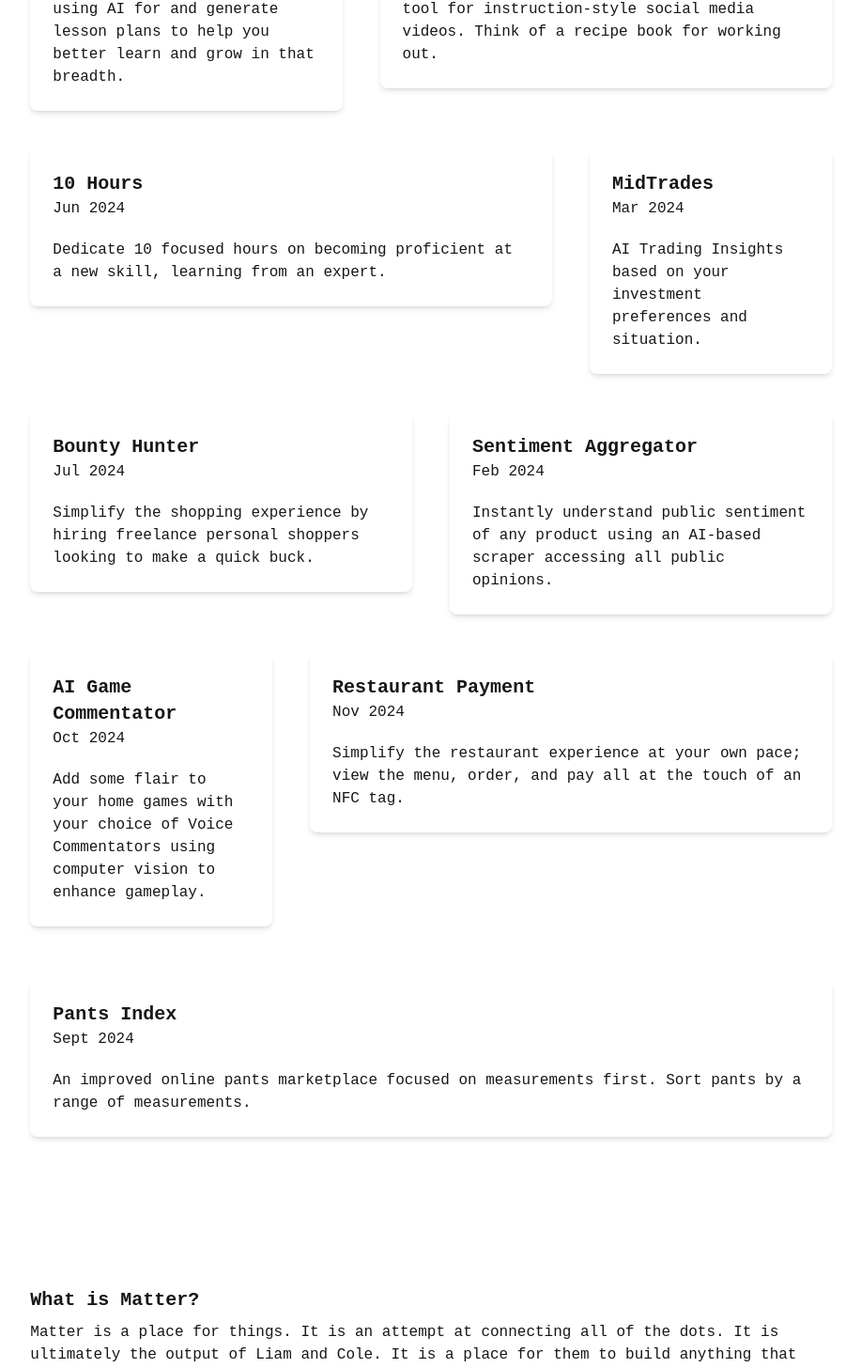
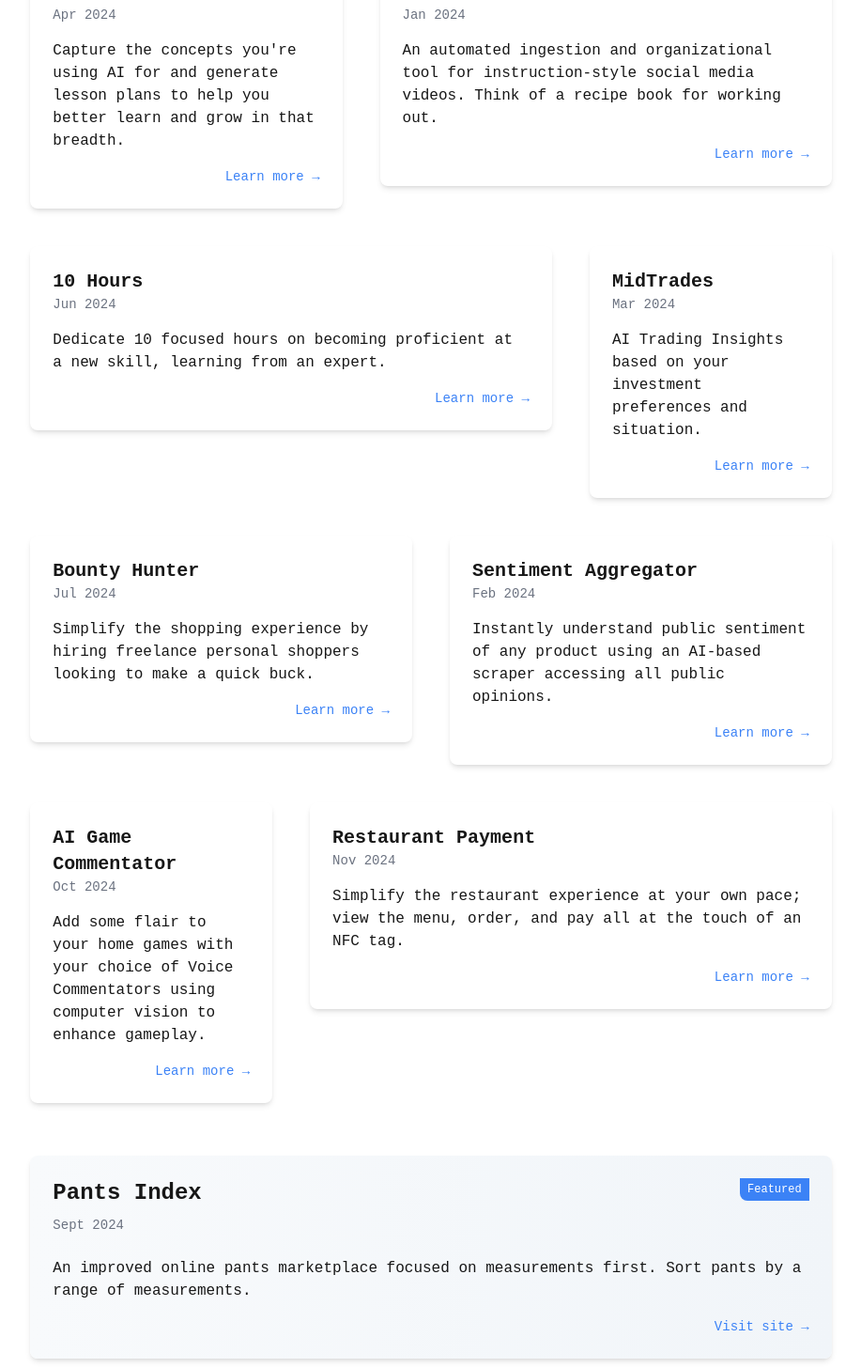
Before and after one commit to colecarter96/Matter, a Next.js app in the folder my-app/: page / in a window 1280 px wide. Shown: the part 894-2350 px from the top of the page at 94% size, without its empty margins (181-1098 px from the left). Built offline with nearby package versions, Linux system fonts and the light colour scheme.

Commit message:
Update ProjectCard.tsx

```diff
--- a/my-app/app/components/ProjectCard.tsx
+++ b/my-app/app/components/ProjectCard.tsx
@@ -1,39 +1,64 @@
 "use client";
 import Link from 'next/link';
 
-interface Props{
+interface ProjectCardProps {
     title: string;
     description: string;
     date: string;
     link: string;
-
+    featured?: boolean;
 }
 
-
-
-const ProjectCard:React.FC<Props> = ({title, description, date, link}) => {
-
+const ProjectCard = ({ title, description, date, link, featured = false }: ProjectCardProps) => {
     const isExternal = link.startsWith("http");
 
+    const cardClasses = `p-6 shadow-md rounded-lg transition-all duration-300
+        ${featured
+            ? 'bg-gradient-to-r from-slate-50 to-slate-100 min-h-[200px]'
+            : 'bg-white'
+        } hover:shadow-xl hover:translate-y-[-5px]`;
+
+    const titleClasses = `font-bold ${featured ? 'text-2xl mb-2' : 'text-xl'}`;
+    const dateClasses = `text-sm text-gray-500 ${featured ? 'mb-4' : 'mb-2'}`;
+
     return isExternal ? (
-        <div className="bg-white p-6 shadow-md rounded-lg hover:shadow-2xl hover:blur-lg">
-            <a href={link} target="_blank" rel="noopener noreferrer" className="">
-                <h1 className="font-bold text-xl">{title}</h1>
-                <h3 >{date}</h3>
-                <p className='pt-5'>{description}</p>
+        <div className={cardClasses}>
+            <a href={link} target="_blank" rel="noopener noreferrer" className="block h-full relative">
+                <div className="flex flex-col h-full">
+                    <h1 className={titleClasses}>{title}</h1>
+                    <h3 className={dateClasses}>{date}</h3>
+                    <p className='pt-2'>{description}</p>
+                    {featured && (
+                        <div className="absolute top-0 right-0 bg-blue-500 text-white text-xs px-2 py-1 rounded-bl-lg">
+                            Featured
+                        </div>
+                    )}
+                    <div className="flex justify-end mt-auto pt-4">
+                        <span className="text-blue-500 text-sm font-medium">Visit site →</span>
+                    </div>
+                </div>
             </a>
         </div>
-
     ) : (
-        <Link href={link}>
-            <div className="bg-white p-6 shadow-md rounded-lg hover:shadow-2xl hover:bg-neutral-300 hover:blur-lg">
-                <h1 className="font-bold text-xl">{title}</h1>
-                <h3>{date}</h3>
-                <p className='pt-5'>{description}</p>
+        <Link href={link} className="block h-full">
+            <div className={cardClasses}>
+                <div className="flex flex-col h-full">
+                    <h1 className={titleClasses}>{title}</h1>
+                    <h3 className={dateClasses}>{date}</h3>
+                    <p className='pt-2'>{description}</p>
+                    {featured && (
+                        <div className="absolute top-0 right-0 bg-blue-500 text-white text-xs px-2 py-1 rounded-bl-lg">
+                            Featured
+                        </div>
+                    )}
+                    <div className="flex justify-end mt-auto pt-4">
+                        <span className="text-blue-500 text-sm font-medium">Learn more →</span>
+                    </div>
+                </div>
             </div>
         </Link>
     );
-}
+};
 
 export default ProjectCard;
 
```
